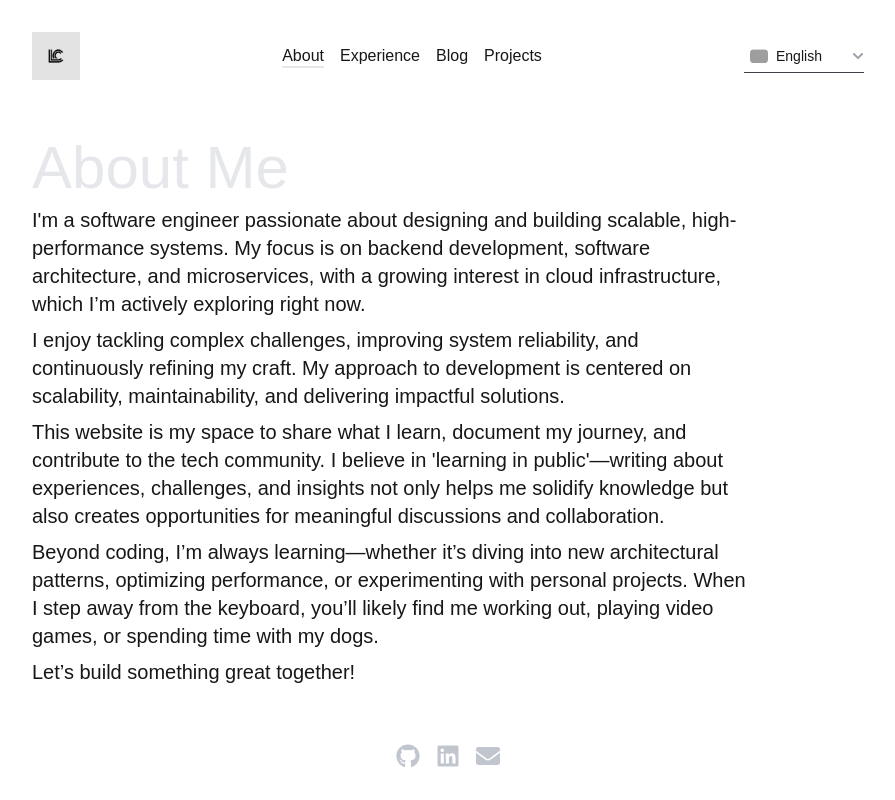
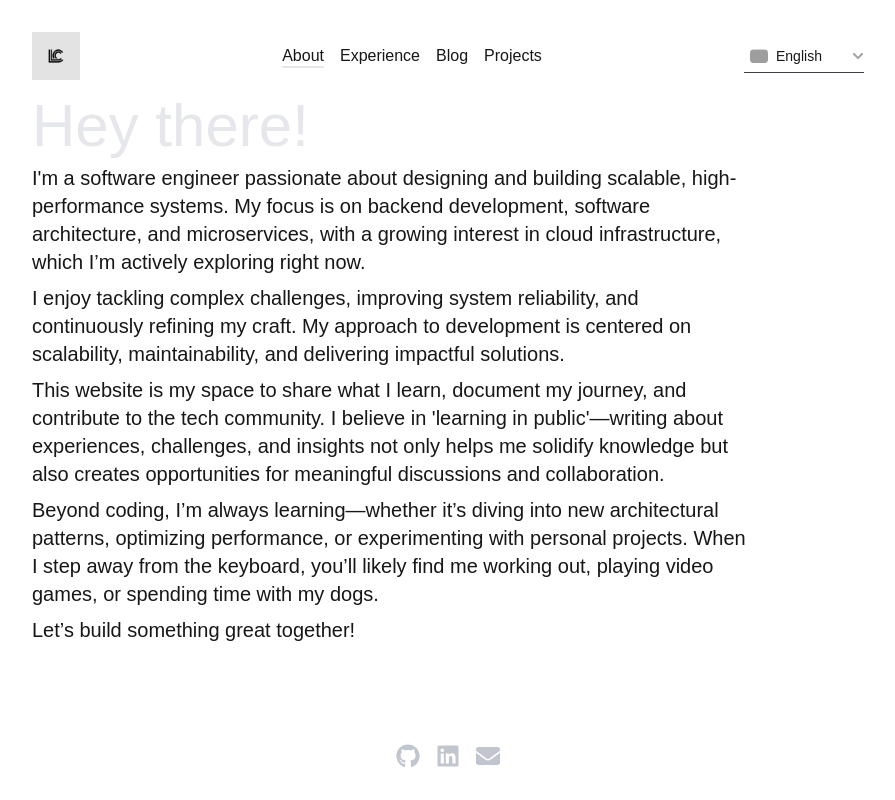
Before and after one commit to lcastrof/lucasdecastro.dev, a Next.js app: page /en/about in a window 1280 px wide. Shown: the whole page, without its empty margins (192-1087 px from the left). Built offline with nearby package versions, Linux system fonts and the light colour scheme; grey boxes are pictures that could not be loaded.

Commit message:
refactor: change about section

```diff
--- a/messages/en.json
+++ b/messages/en.json
@@ -10,7 +10,7 @@
     "projects": "Projects"
   },
   "About": {
-    "title": "About Me",
+    "title": "Hey there!",
     "p1": "I'm a software engineer passionate about designing and building scalable, high-performance systems. My focus is on backend development, software architecture, and microservices, with a growing interest in cloud infrastructure, which I’m actively exploring right now.",
     "p2": "I enjoy tackling complex challenges, improving system reliability, and continuously refining my craft. My approach to development is centered on scalability, maintainability, and delivering impactful solutions.",
     "p3": "This website is my space to share what I learn, document my journey, and contribute to the tech community. I believe in 'learning in public'—writing about experiences, challenges, and insights not only helps me solidify knowledge but also creates opportunities for meaningful discussions and collaboration.",
--- a/messages/pt.json
+++ b/messages/pt.json
@@ -10,7 +10,7 @@
     "projects": "Projetos"
   },
   "About": {
-    "title": "Sobre Mim",
+    "title": "Olá!",
     "p1": "Sou um engenheiro de software apaixonado por projetar e desenvolver sistemas escaláveis e de alto desempenho. Meu foco está no desenvolvimento backend, arquitetura de software e microsserviços, além de estar me aprofundando em infraestrutura em nuvem atualmente.",
     "p2": "Gosto de enfrentar desafios complexos, melhorar a confiabilidade dos sistemas e aprimorar constantemente minhas habilidades. Para mim, desenvolvimento de software vai além do código—é sobre criar soluções escaláveis, de fácil manutenção e que realmente fazem a diferença.",
     "p3": "Este site é meu espaço para compartilhar o que aprendo, documentar minha jornada e contribuir para a comunidade de tecnologia. Acredito em 'aprender em público'—escrever sobre experiências, desafios e insights não apenas me ajuda a solidificar o conhecimento, mas também cria oportunidades para discussões e colaborações significativas.",
--- a/src/app/[locale]/about/page.tsx
+++ b/src/app/[locale]/about/page.tsx
@@ -4,13 +4,15 @@ export default function About() {
   const t = useTranslations("About");
 
   return (
-    <div className="flex flex-col gap-2 justify-center font-[family-name:var(--font-geist-sans)] flex-full">
+    <section className="flex flex-col gap-2 font-[family-name:var(--font-geist-sans)] flex-full">
       <h1 className="text-6xl text-gray-200">{t("title")}</h1>
-      <p className="text-xl max-w-prose">{t("p1")}</p>
-      <p className="text-xl max-w-prose">{t("p2")}</p>
-      <p className="text-xl max-w-prose">{t("p3")}</p>
-      <p className="text-xl max-w-prose">{t("p4")}</p>
-      <p className="text-xl max-w-prose">{t("ending-message")}</p>
-    </div>
+      <article className="flex flex-col gap-2">
+        <p className="text-xl max-w-prose">{t("p1")}</p>
+        <p className="text-xl max-w-prose">{t("p2")}</p>
+        <p className="text-xl max-w-prose">{t("p3")}</p>
+        <p className="text-xl max-w-prose">{t("p4")}</p>
+        <p className="text-xl max-w-prose">{t("ending-message")}</p>
+      </article>
+    </section>
   );
 }
```
